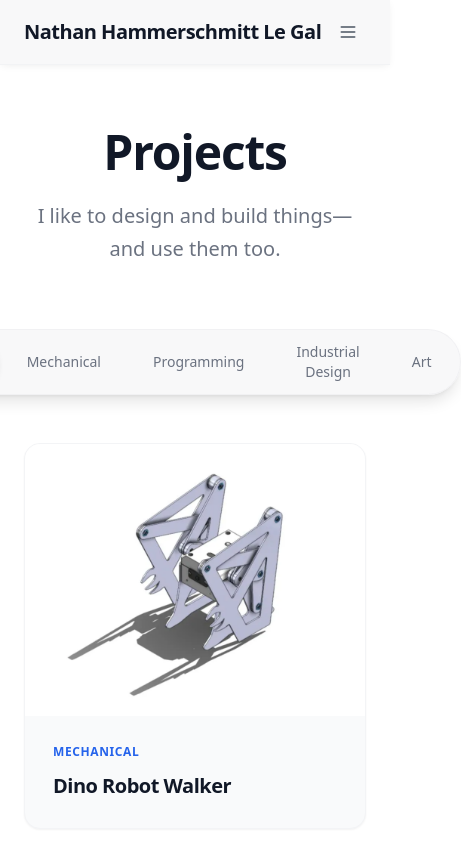
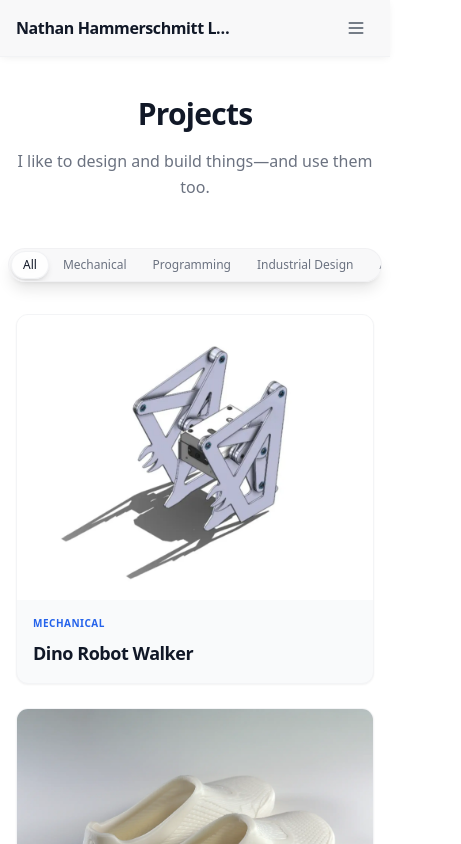
Before and after one commit to nathanphammerschmittlegal27/Mechanical-Engineering-Portfolio-Website, a React (Vite) app: page / in a window 390 px wide. Shown: the top 844 px of the page, 461 px wide, since content can reach past the window. Built offline with nearby package versions, Linux system fonts and the light colour scheme.

Commit message:
Improve mobile responsiveness across all components

```diff
--- a/src/components/FilterTabs.tsx
+++ b/src/components/FilterTabs.tsx
@@ -9,9 +9,9 @@ export function FilterTabs({
   activeCategory,
   onSelectCategory
 }: FilterTabsProps) {
-  return <div className="flex justify-center mb-12 px-4 sticky top-20 z-40">
-      <div className="bg-gray-100/60 backdrop-blur-sm p-1 rounded-full inline-flex space-x-1 shadow-lg border border-gray-200/40 hover:scale-[1.01] transition-transform duration-200">
-        {categories.map(category => <button key={category} onClick={() => onSelectCategory(category)} className={`relative px-6 py-2 rounded-full text-sm font-medium transition-colors duration-200 ${activeCategory === category ? 'text-gray-900' : 'text-gray-500 hover:text-gray-700'}`}>
+  return <div className="flex justify-center mb-8 md:mb-12 px-2 sm:px-4 sticky top-14 sm:top-16 md:top-20 z-40">
+      <div className="bg-gray-100/60 backdrop-blur-sm p-0.5 sm:p-1 rounded-full inline-flex space-x-0.5 sm:space-x-1 shadow-lg border border-gray-200/40 hover:scale-[1.01] transition-transform duration-200 overflow-x-auto max-w-full scrollbar-hide">
+        {categories.map(category => <button key={category} onClick={() => onSelectCategory(category)} className={`relative px-3 sm:px-4 md:px-6 py-1.5 sm:py-2 rounded-full text-xs sm:text-sm font-medium transition-colors duration-200 whitespace-nowrap flex-shrink-0 ${activeCategory === category ? 'text-gray-900' : 'text-gray-500 hover:text-gray-700'}`}>
             {activeCategory === category && <motion.div layoutId="activeTab" className="absolute inset-0 bg-white/80 backdrop-blur-xl rounded-full shadow-md border border-gray-200/50" transition={{
           type: 'spring',
           bounce: 0.2,
--- a/src/components/Navbar.tsx
+++ b/src/components/Navbar.tsx
@@ -23,8 +23,8 @@ export function Navbar() {
     href: '/contact'
   }];
   return <nav className="fixed top-0 left-0 right-0 z-50 transition-all duration-300 bg-gray-100/60 backdrop-blur-sm border-b border-gray-200/30 shadow-[0_2px_8px_-2px_rgba(0,0,0,0.08)]">
-      <div className="max-w-7xl mx-auto px-6 h-16 flex items-center justify-between">
-        <Link to="/" className="text-xl font-semibold tracking-tight text-gray-900">
+      <div className="max-w-7xl mx-auto px-4 sm:px-6 h-14 sm:h-16 flex items-center justify-between">
+        <Link to="/" className="text-base sm:text-lg md:text-xl font-semibold tracking-tight text-gray-900 truncate max-w-[60%] sm:max-w-none">
           Nathan Hammerschmitt Le Gal
         </Link>
 
--- a/src/components/PageHeader.tsx
+++ b/src/components/PageHeader.tsx
@@ -10,7 +10,7 @@ export function PageHeader({
   subtitle,
   centered = true
 }: PageHeaderProps) {
-  return <section className={`pt-32 pb-16 px-6 max-w-7xl mx-auto ${centered ? 'text-center' : 'text-left'}`}>
+  return <section className={`pt-24 sm:pt-28 md:pt-32 pb-12 sm:pb-14 md:pb-16 px-4 sm:px-6 max-w-7xl mx-auto ${centered ? 'text-center' : 'text-left'}`}>
       <motion.div initial={{
       opacity: 0,
       y: 20
@@ -21,10 +21,10 @@ export function PageHeader({
       duration: 0.6,
       ease: 'easeOut'
     }}>
-        <h1 className="text-5xl md:text-7xl font-semibold tracking-tight text-gray-900 mb-6">
+        <h1 className="text-3xl sm:text-4xl md:text-5xl lg:text-7xl font-semibold tracking-tight text-gray-900 mb-4 sm:mb-6">
           {title}
         </h1>
-        <p className="text-xl text-gray-500 max-w-2xl mx-auto font-light leading-relaxed">
+        <p className="text-base sm:text-lg md:text-xl text-gray-500 max-w-2xl mx-auto font-light leading-relaxed">
           {subtitle}
         </p>
       </motion.div>
--- a/src/components/ProjectCard.tsx
+++ b/src/components/ProjectCard.tsx
@@ -26,19 +26,19 @@ export function ProjectCard({
       scale: 0.95
     }} transition={{
       duration: 0.3
-    }} className="group relative bg-gray-50 rounded-2xl overflow-hidden border border-gray-100 shadow-sm hover:shadow-2xl transition-all duration-300 hover:-translate-y-1 cursor-pointer">
+    }} className="group relative bg-gray-50 rounded-xl sm:rounded-2xl overflow-hidden border border-gray-100 shadow-sm hover:shadow-2xl transition-all duration-300 hover:-translate-y-1 cursor-pointer">
         <div className="aspect-[4/3.2] overflow-hidden bg-gray-100">
           <img src={project.imageUrl} alt={project.title} className={`w-full h-full object-cover transition-transform duration-500 group-hover:scale-105 ${project.title === 'Design Sketching' ? 'object-left' : ''}`} />
         </div>
 
-        <div className="p-7">
-          <div className="flex items-center justify-between mb-3">
-            <span className="text-xs font-semibold uppercase tracking-wider text-blue-600">
+        <div className="p-4 sm:p-5 md:p-7">
+          <div className="flex items-center justify-between mb-2 sm:mb-3">
+            <span className="text-[10px] sm:text-xs font-semibold uppercase tracking-wider text-blue-600">
               {Array.isArray(project.category) ? project.category.join(' • ') : project.category}
             </span>
-            <Plus className="w-4 h-4 text-gray-400 opacity-0 -translate-x-2 group-hover:opacity-100 group-hover:translate-x-0 transition-all duration-300" />
+            <Plus className="w-3.5 h-3.5 sm:w-4 sm:h-4 text-gray-400 opacity-0 -translate-x-2 group-hover:opacity-100 group-hover:translate-x-0 transition-all duration-300" />
           </div>
-          <h3 className="text-xl font-semibold text-gray-900 tracking-tight">
+          <h3 className="text-lg sm:text-xl font-semibold text-gray-900 tracking-tight">
             {project.title}
           </h3>
         </div>
--- a/src/index.css
+++ b/src/index.css
@@ -5,3 +5,14 @@
 @import 'tailwindcss/components';
 @import 'tailwindcss/utilities';
 /* DO NOT DELETE THESE TAILWIND IMPORTS, OTHERWISE THE STYLING WILL NOT RENDER AT ALL - DO NOT DELETE THIS COMMENT */
+
+/* Custom utilities for mobile responsiveness */
+@layer utilities {
+  .scrollbar-hide {
+    -ms-overflow-style: none;
+    scrollbar-width: none;
+  }
+  .scrollbar-hide::-webkit-scrollbar {
+    display: none;
+  }
+}
--- a/src/pages/Work.tsx
+++ b/src/pages/Work.tsx
@@ -22,8 +22,8 @@ export function Work() {
 
         <FilterTabs categories={CATEGORIES} activeCategory={activeCategory} onSelectCategory={setActiveCategory} />
 
-        <div className="max-w-7xl mx-auto px-6 pb-20">
-          <motion.div layout className="grid grid-cols-1 md:grid-cols-2 lg:grid-cols-3 gap-10">
+        <div className="max-w-7xl mx-auto px-4 sm:px-6 pb-12 md:pb-20">
+          <motion.div layout className="grid grid-cols-1 md:grid-cols-2 lg:grid-cols-3 gap-6 sm:gap-8 md:gap-10">
             <AnimatePresence mode="popLayout">
               {filteredProjects.map(project => <ProjectCard key={project.id} project={project} />)}
             </AnimatePresence>
```
